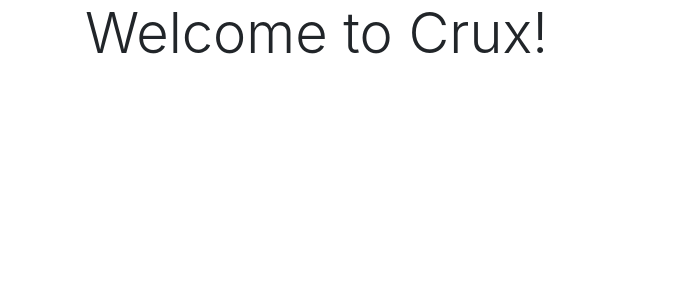
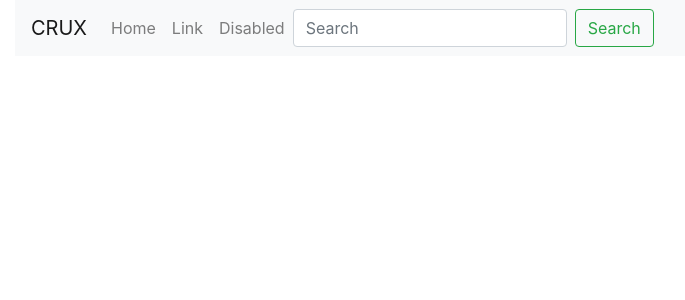
Before and after one commit to CJepps/Crux, a Django app: page / in a window 1280 px wide. Shown: the top 300 px of the page, without its empty margins (0-685 px from the left). Run offline with Django 4.2, Linux system fonts and the light colour scheme; some libraries are stand-ins or nearby versions.

Commit message:
Added basic navigation header to base template.

```diff
--- a/templates/base.html
+++ b/templates/base.html
@@ -32,7 +32,32 @@
     <title>CRUX {% block extra_title %}{% endblock %}</title>
   </head>
   <body>
-      <header class="container-fluid fixed-top"></header>
+      <header class="container-fluid fixed-top">
+        <nav class="navbar navbar-expand-sm navbar-light bg-light">
+          <a class="navbar-brand main-logo-link" href="{% url 'home' %}">CRUX</a>
+          <button class="navbar-toggler" type="button" data-toggle="collapse" data-target="#navbarSupportedContent" aria-controls="navbarSupportedContent" aria-expanded="false" aria-label="Toggle navigation">
+            <span class="navbar-toggler-icon"></span>
+          </button>
+
+          <div class="collapse navbar-collapse" id="navbarSupportedContent">
+            <ul class="navbar-nav mr-auto">
+              <li class="nav-item">
+                <a class="nav-link" href="{% url 'home' %}">Home</a>
+              </li>
+              <li class="nav-item">
+                <a class="nav-link" href="#">Link</a>
+              </li>
+              <li class="nav-item">
+                <a class="nav-link" href="#">Disabled</a>
+              </li>
+              <form method="GET" action="" class="form-inline my-2 my-lg-0">
+                <input class="form-control mr-sm-2" name="q" type="search" placeholder="Search" aria-label="Search">
+                <button class="btn btn-outline-success my-2 my-sm-0" type="submit">Search</button>
+              </form>
+            </ul>
+          </div>
+        </nav>
+      </header>
 
       {% if messages %}
         <div class="message-container"></div>
```
